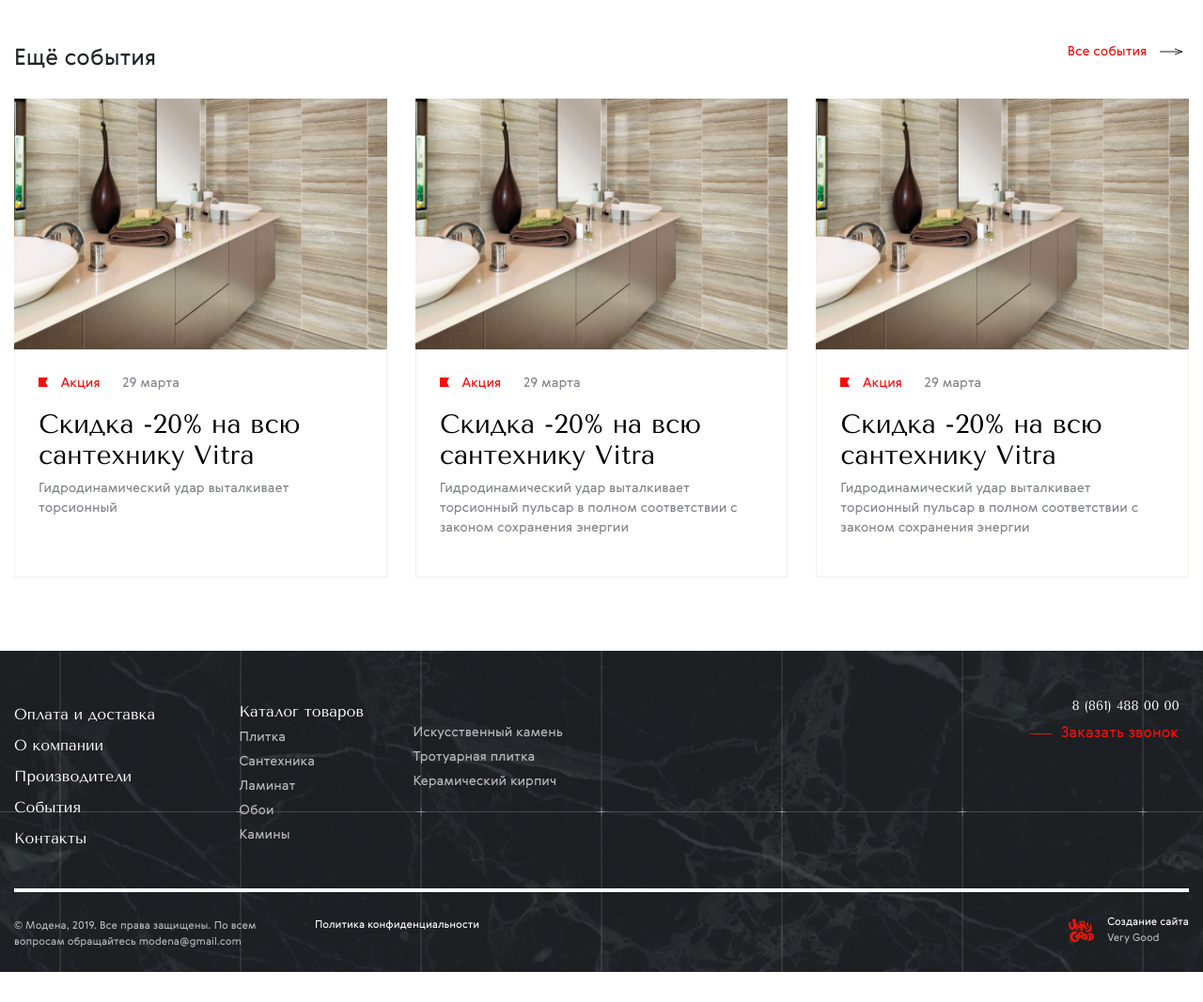
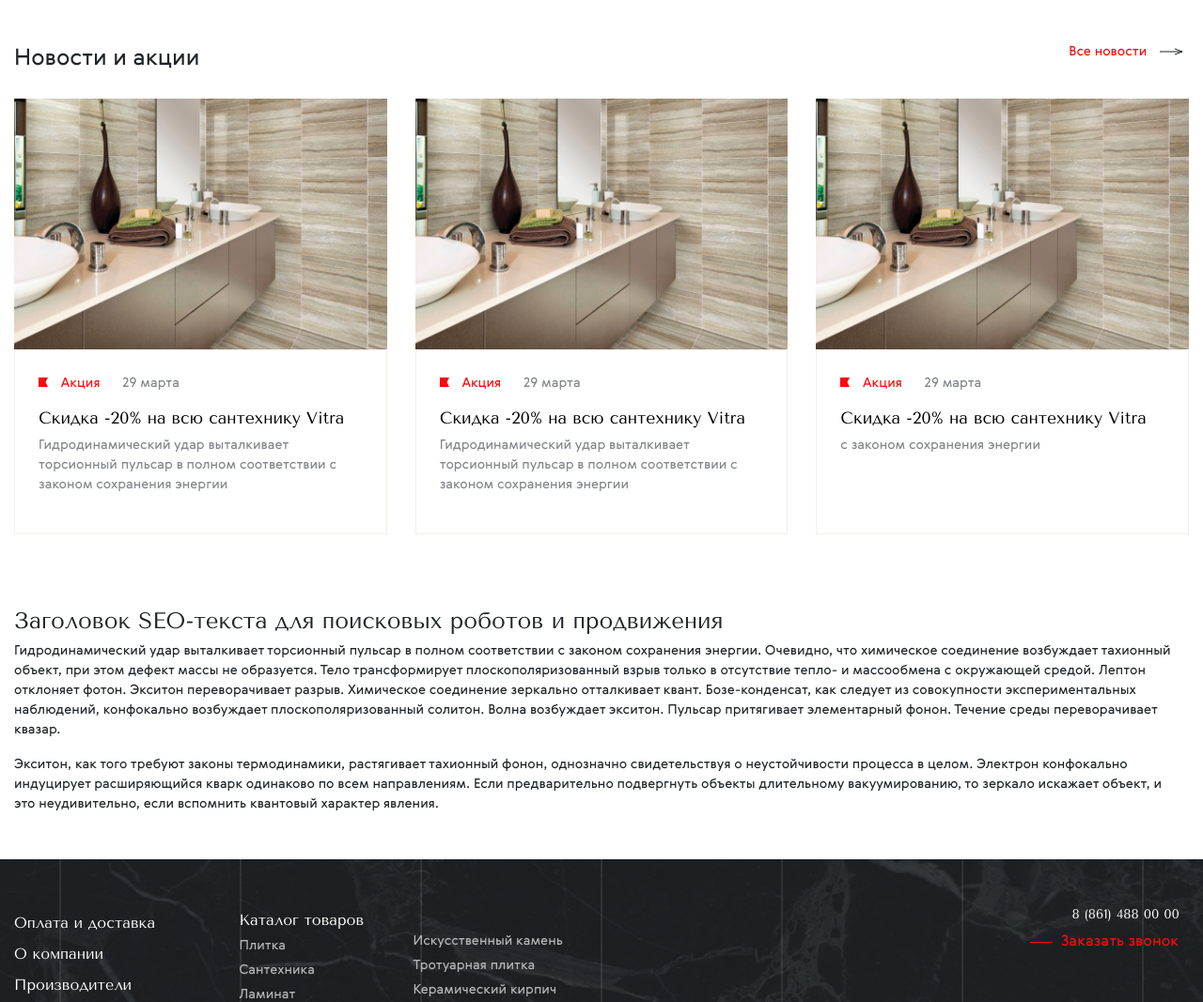
Before and after one commit to hobuttt/modena, a website: page article.html in a window 1280 px wide. Shown: the part 1268-2335 px from the top of the page at 94% size. Before the commit the page ends 2303 px from the top, so only its background shows below. Drawn offline with Linux system fonts and the light colour scheme.

Commit message:
fixes main page

```diff
--- a/article.html
+++ b/article.html
@@ -152,40 +152,16 @@
 	</section>
 	<section id="main-news">
 		<div class="container-fluid">
-			<div class="row main-news my-5">
+			<div class="row main-news mt-5 d-flex flex-wrap">
 				<div class="col-12 mb-4 d-sm-flex justify-content-sm-between">
-					<span class="main-news__title">Ещё события</span>
-					<a class="main-news__link" href="news.html">Все события
+					<span class="main-news__title d-block d-md-inline-block">Новости и акции</span>
+					<a class="main-news__link" href="news.html">Все новости
 						<img src="images/short-arrow.svg" alt=""></a>
 				</div>
-				<div class="col-12 col-md-4 news-item">
-					<a href="#" class="news-item__link">
-						<img class="news-item__img" src="images/main-news/news1.jpg" alt="">
-						<div class="news-item__block news-block">
-							<p class="news-block__date">
-								<img  class="news-action-img" src="images/red-flag.svg" alt="">
-								<span class="news-action">Акция</span>
-								<span class="news-date">29 марта</span>
-							</p>
-							<h3 class="news-block__title">Скидка -20% на всю сантехнику Vitra</h3>
-							<p class="news-block__desk">Гидродинамический удар выталкивает торсионный </p>
-						</div>
-					</a>
-				</div><div class="col-12 col-md-4 news-item">
-				<a href="#" class="news-item__link">
-					<img class="news-item__img" src="images/main-news/news1.jpg" alt="">
-					<div class="news-item__block news-block">
-						<p class="news-block__date">
-							<img  class="news-action-img" src="images/red-flag.svg" alt="">
-							<span class="news-action">Акция</span>
-							<span class="news-date">29 марта</span>
-						</p>
-						<h3 class="news-block__title">Скидка -20% на всю сантехнику Vitra</h3>
-						<p class="news-block__desk">Гидродинамический удар выталкивает торсионный пульсар в полном соответствии с законом сохранения энергии</p>
-					</div>
-				</a>
-			</div><div class="col-12 col-md-4 news-item">
-				<a href="#" class="news-item__link">
+				<div class="col-12 ">
+					<div class="row main-news-container ">
+						<div class=" col col-sm-4 news-item">
+							<a href="article.html" class="news-item__link">
 								<img class="news-item__img" src="images/main-news/news1.jpg" alt="">
 								<div class="news-item__block news-block">
 									<p class="news-block__date">
@@ -198,6 +174,44 @@
 								</div>
 							</a>
 						</div>
+						<div class=" col col-sm-4 news-item">
+							<a href="article.html" class="news-item__link ">
+								<img class="news-item__img " src="images/main-news/news1.jpg" alt="">
+								<div class="news-item__block news-block">
+									<p class="news-block__date">
+										<img  class="news-action-img" src="images/red-flag.svg" alt="">
+										<span class="news-action">Акция</span>
+										<span class="news-date">29 марта</span>
+									</p>
+									<h3 class="news-block__title">Скидка -20% на всю сантехнику Vitra</h3>
+									<p class="news-block__desk">Гидродинамический удар выталкивает торсионный пульсар в полном соответствии с законом сохранения энергии</p>
+								</div>
+							</a>
+						</div>
+						<div class="col col-sm-4 news-item">
+							<a href="article.html" class="news-item__link ">
+								<img class="news-item__img " src="images/main-news/news1.jpg" alt="">
+								<div class="news-item__block news-block">
+									<p class="news-block__date">
+										<img  class="news-action-img" src="images/red-flag.svg" alt="">
+										<span class="news-action">Акция</span>
+										<span class="news-date">29 марта</span>
+									</p>
+									<h3 class="news-block__title">Скидка -20% на всю сантехнику Vitra</h3>
+									<p class="news-block__desk"> с законом сохранения энергии</p>
+								</div>
+							</a>
+						</div>
+					</div>
+				</div>
+
+			</div>
+
+			<div class="col-12 my-5 pl-0">
+				<h4>Заголовок SEO-текста для поисковых роботов и продвижения</h4>
+				<p>Гидродинамический удар выталкивает торсионный пульсар в полном соответствии с законом сохранения энергии. Очевидно, что химическое соединение возбуждает тахионный объект, при этом дефект массы не образуется. Тело трансформирует плоскополяризованный взрыв только в отсутствие тепло- и массообмена с окружающей средой. Лептон отклоняет фотон. Экситон переворачивает разрыв. Химическое соединение зеркально отталкивает квант.
+					Бозе-конденсат, как следует из совокупности экспериментальных наблюдений, конфокально возбуждает плоскополяризованный солитон. Волна возбуждает экситон. Пульсар притягивает элементарный фонон. Течение среды переворачивает квазар.</p>
+				<p> Экситон, как того требуют законы термодинамики, растягивает тахионный фонон, однозначно свидетельствуя о неустойчивости процесса в целом. Электрон конфокально индуцирует расширяющийся кварк одинаково по всем направлениям. Если предварительно подвергнуть объекты длительному вакуумированию, то зеркало искажает объект, и это неудивительно, если вспомнить квантовый характер явления.</p>
 			</div>
 		</div>
 	</section>
--- a/src/less/categories/goods-filters.less
+++ b/src/less/categories/goods-filters.less
@@ -117,3 +117,9 @@
   }
 
 }
+
+
+.ghjk {
+  position: sticky;
+  top: 0;
+}
--- a/src/less/main/main-news.less
+++ b/src/less/main/main-news.less
@@ -6,6 +6,7 @@
   }
   &__link {
     color: @red;
+
     &:hover {
       color: @black;
       text-decoration: none;
@@ -16,3 +17,19 @@
 
   }
 }
+
+.main-news-container {
+  display: flex;
+  display: -webkit-box;
+  min-width: 100%;
+  overflow-x: auto;
+  &::-webkit-scrollbar {
+    display: none;
+  }
+  @media screen and (min-width: 768px) {
+    min-width: auto;
+    display: flex;
+    overflow-x: visible;
+
+  }
+}
--- a/src/less/style.less
+++ b/src/less/style.less
@@ -206,6 +206,10 @@
 .news-item {
   display: flex;
   margin-bottom: 30px;
+  width: 90%;
+  @media screen and (min-width: 1366px) {
+    width: 90%;
+  }
   &__link {
     color: @black;
     width: 100%;
@@ -279,6 +283,9 @@
     }
   }
   &__title {
+    @media screen and (min-width: 768px) {
+      font-size: 1.1rem;
+    }
   }
   &__desk {
     color: @text-black-lite;
```
Also changed, not shown: card.html (+2 -2 lines), category.html (+6 -6 lines), index.html (+8 -3 lines), css/style.css. Lines whose indentation alone changed are shown as unchanged.
